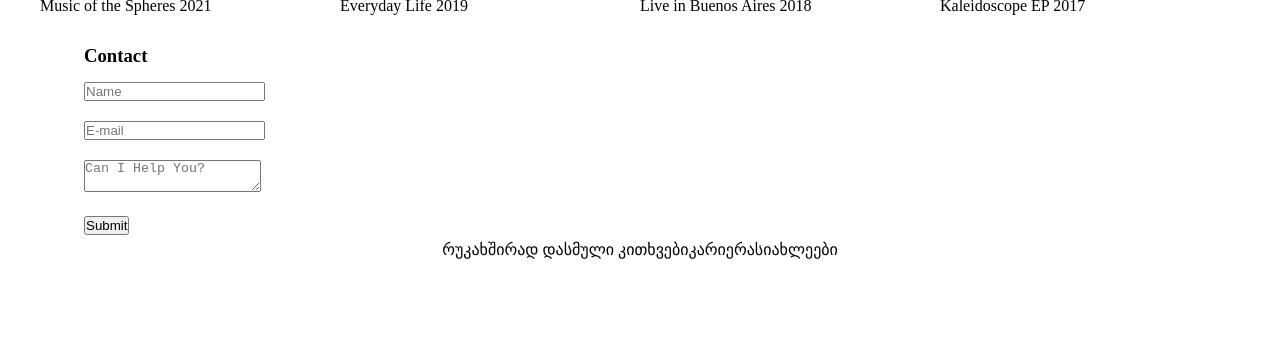
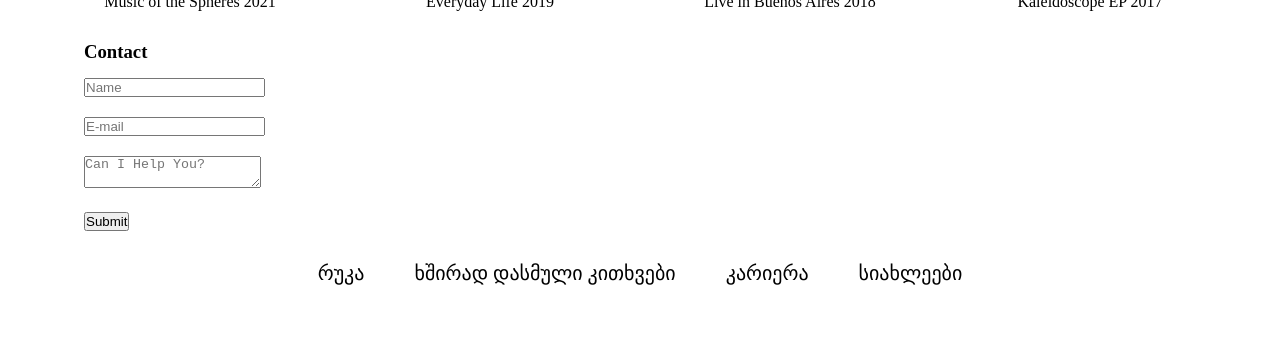
Before and after one commit to merabi91/lecture-6-homework, a plain HTML site: page index.html in a window 1280 px wide. Shown: the part 989-1326 px from the top of the page. Before the commit the page ends 1248 px from the top, so only its background shows below. Drawn offline with Linux system fonts and the light colour scheme.

Commit message:
lecture 6 homework

```diff
--- a/index.html
+++ b/index.html
@@ -112,17 +112,26 @@
                 </div>
             </form>
         </div>
+        <div>
             <footer>
                 <nav class="navigation">
                     <ul class="list">
-                    <li>რუკა</li>
-                    <li>ხშირად დასმული კითხვები</li>
-                    <li>კარიერა</li>
-                    <li>სიახლეები</li>
+                        <li class="nav_link">
+                            რუკა
+                        </li>
+                        <li class="nav_link">
+                            ხშირად დასმული კითხვები
+                        </li>
+                        <li class="nav_link">
+                            კარიერა
+                        </li>
+                        <li class="nav_link">
+                            სიახლეები
+                        </li>
                     </ul>
                 </nav>
             </footer>
-
+        </div>
     </section>
 
 </body>
--- a/src/css/style.css
+++ b/src/css/style.css
@@ -35,7 +35,7 @@
 .nav_link {
     list-style: none;
     padding: 25px;
-    font-size: 25px;
+    font-size: 20px;
     color: black;
 }
 
@@ -86,6 +86,11 @@
     padding-left: 20px;
 }
 
+.text {
+    display: flex;
+    justify-content: center;
+}
+
 .input {
     margin-top: 10px;
     padding: 5px;
@@ -106,6 +111,8 @@
     display: flex;
     justify-content: center;
     list-style: none;
+    font-size: 10px;
     padding: 0;
     margin: 0;
+    margin-bottom: 30px;
 }
```
Lines whose indentation alone changed are shown as unchanged.
